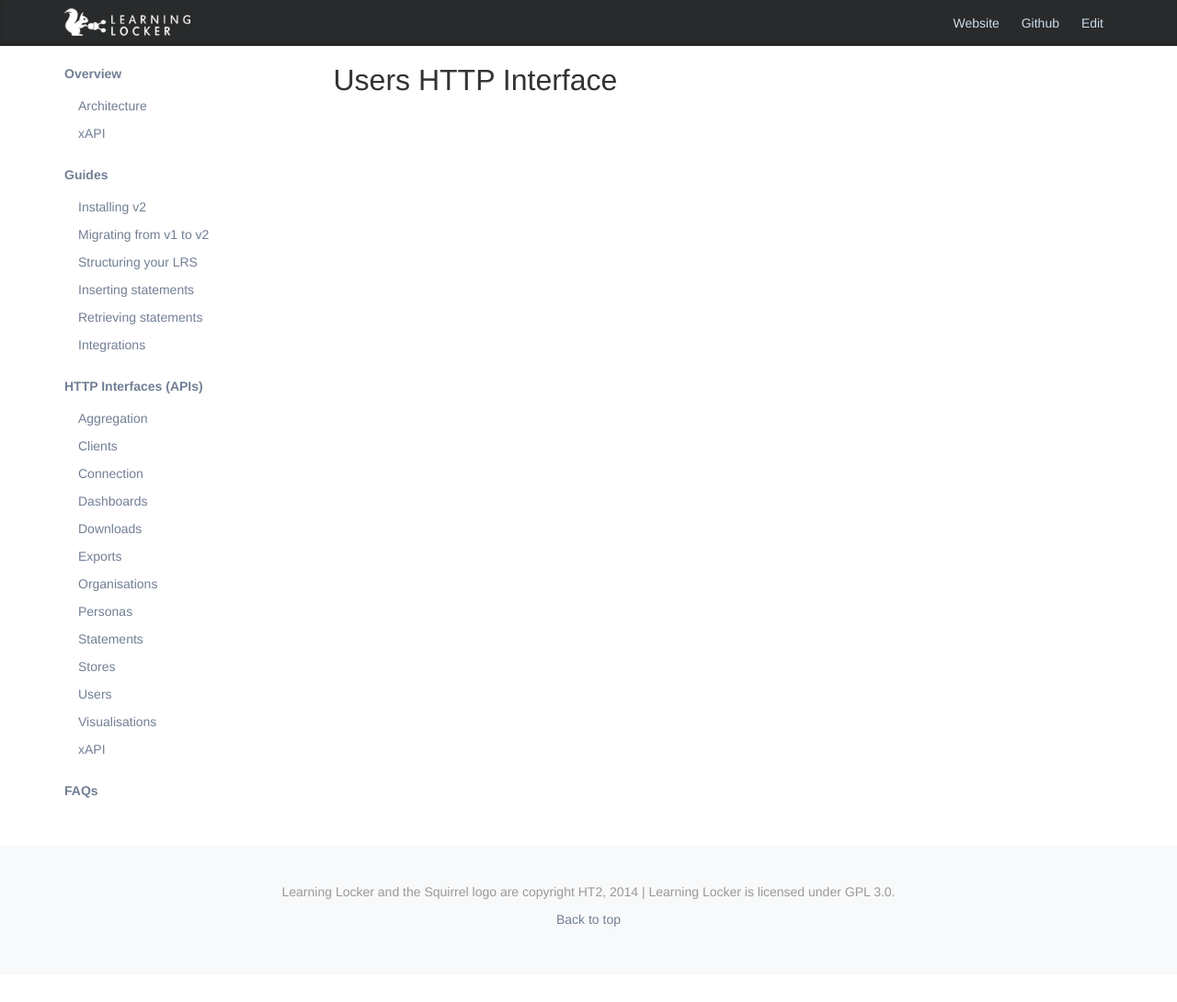
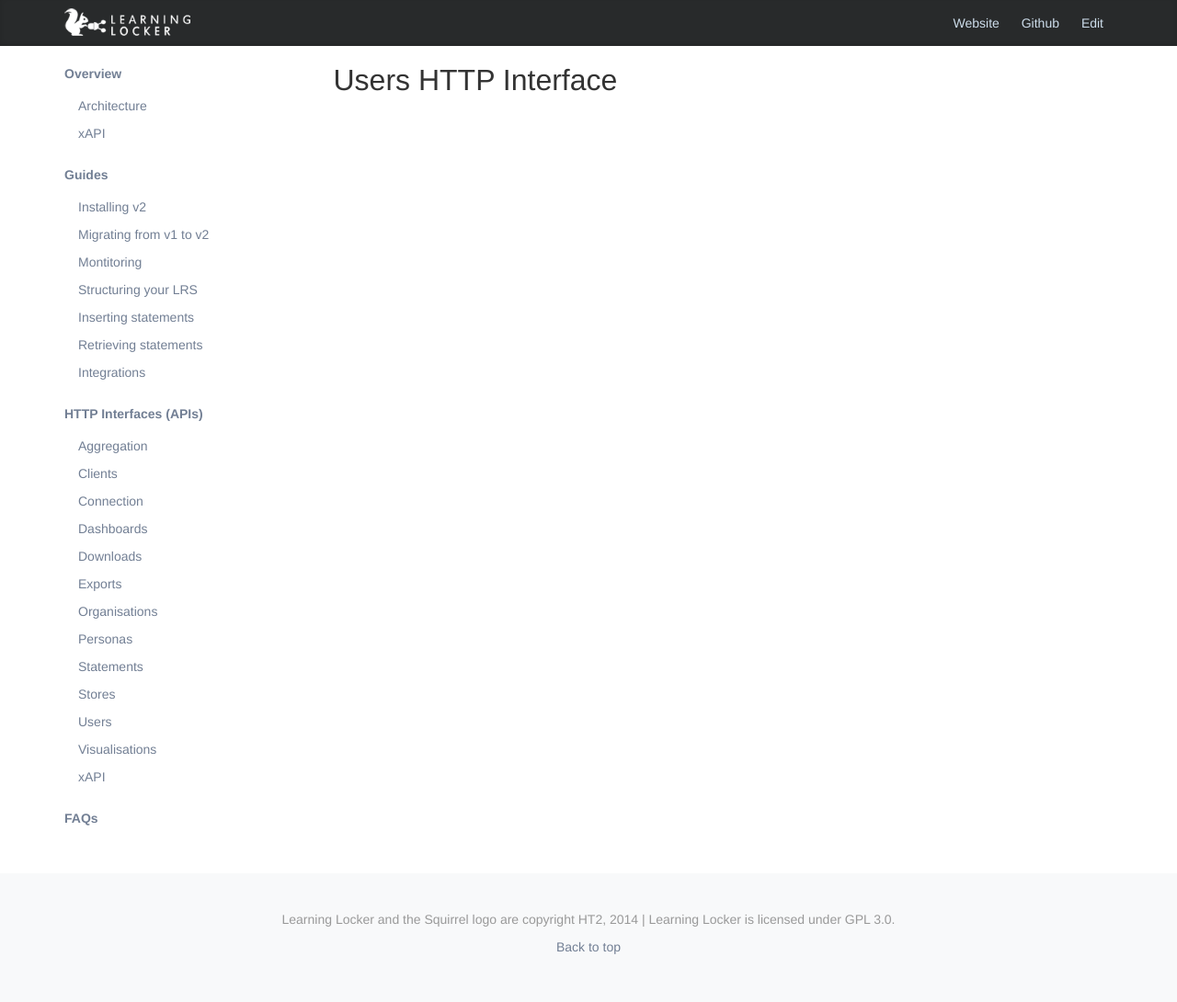
Before and after one commit to LearningLocker/docs, a Jekyll site: the page built from src/http-users.md, in a window 1280 px wide. Shown: the whole page at 92% size. Built offline with Jekyll 4.4.1, drawn with Linux system fonts in a browser that asks for light colours; nearby versions of some CDN libraries; our own code applies the rules of GitHub Pages for plain Markdown files; before the commit the page ends 1060 px from its top, so only the background shows below that.

Commit message:
Adds monitoring to navbar

```diff
--- a/src/_layouts/default.html
+++ b/src/_layouts/default.html
@@ -23,6 +23,7 @@
                 <ul class="nav">
                     <li><a href="../guides-installing">Installing v2</a></li>
                     <li><a href="../guides-migrating">Migrating from v1 to v2</a></li>
+                    <li><a href="../guides-monitoring">Montitoring</a></li>
                     <li><a href="../guides-structuring">Structuring your LRS</a></li>
                     <li><a href="../guides-inserting">Inserting statements</a></li>
                     <li><a href="../guides-retrieving">Retrieving statements</a></li>
```
